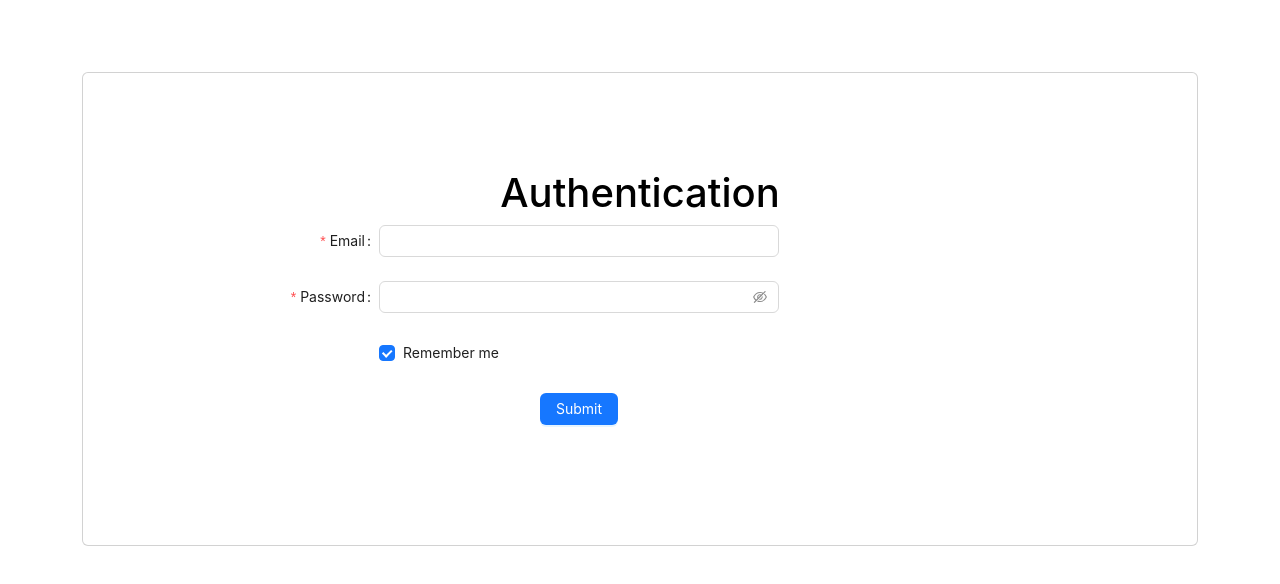
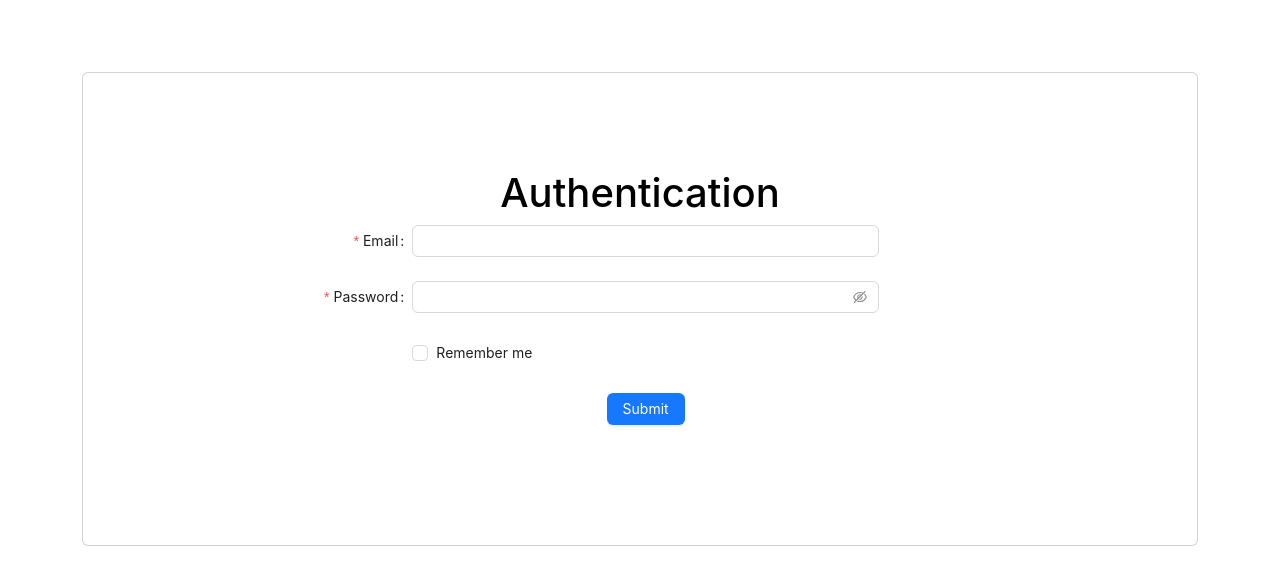
Before and after one commit to itx-shoaib/Authentication, a React (Create React App) app: page / in a window 1280 px wide. Shown: the top 584 px of the page. Built offline with nearby package versions, Linux system fonts and the light colour scheme.

Commit message:
Updating signin page

```diff
--- a/src/Pages/Signin.jsx
+++ b/src/Pages/Signin.jsx
@@ -28,7 +28,7 @@ function Signin() {
                                                     span: 16,
                                                 }}
                                                 style={{
-                                                    maxWidth: 600,
+                                                    maxWidth: 700,
                                                 }}
                                                 initialValues={{
                                                     remember: true,
@@ -65,7 +65,7 @@ function Signin() {
 
                                                 <Form.Item
                                                     name="remember"
-                                                    valuePropName="checked"
+                                                    // valuePropName="checked"
                                                     wrapperCol={{
                                                         offset: 8,
                                                         span: 16,
```
